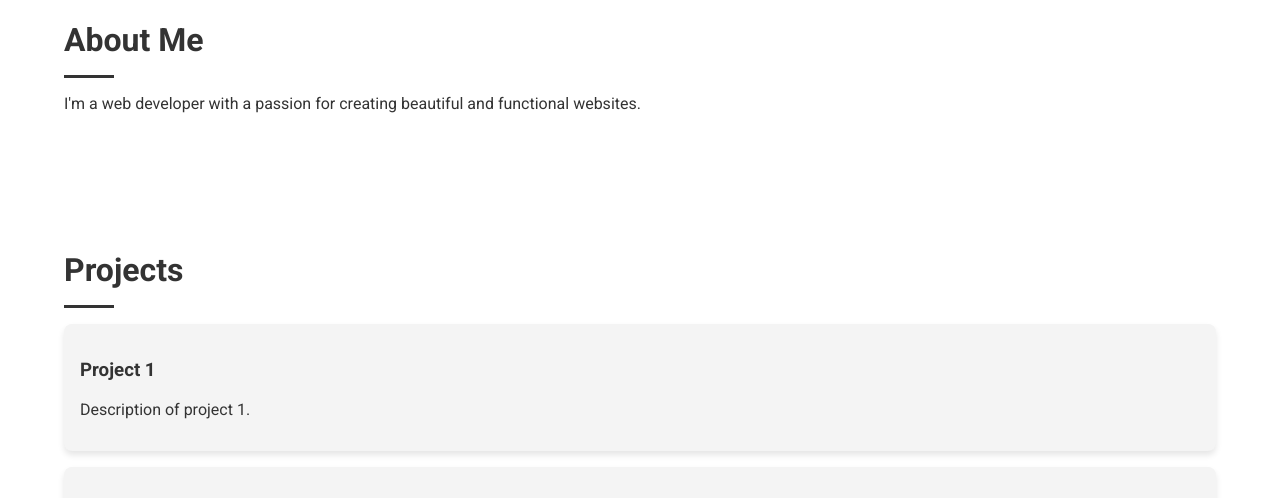
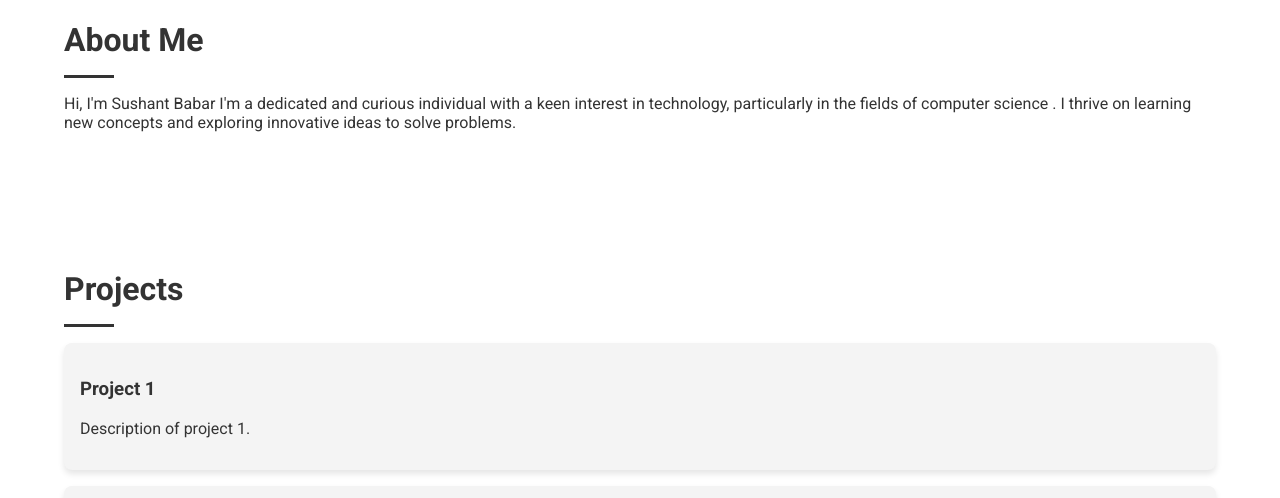
Before and after one commit to SushantBabar07/PRODIGY_WD_00, a plain HTML site: page index.html in a window 1280 px wide. Shown: the part 283-781 px from the top of the page. Drawn offline with Linux system fonts and the light colour scheme.

Commit message:
Update index.html

```diff
--- a/index.html
+++ b/index.html
@@ -25,7 +25,7 @@
             <div class="container">
                 <img src="profile.jpg" alt="Profile Picture" class="profile-pic">
                 <h2>About Me</h2>
-                <p>I'm a web developer with a passion for creating beautiful and functional websites.</p>
+                <p>Hi, I'm Sushant Babar I'm a dedicated and curious individual with a keen interest in technology, particularly in the fields of computer science . I thrive on learning new concepts and exploring innovative ideas to solve problems.</p>
             </div>
         </section>
         <section id="projects" class="section">
```
